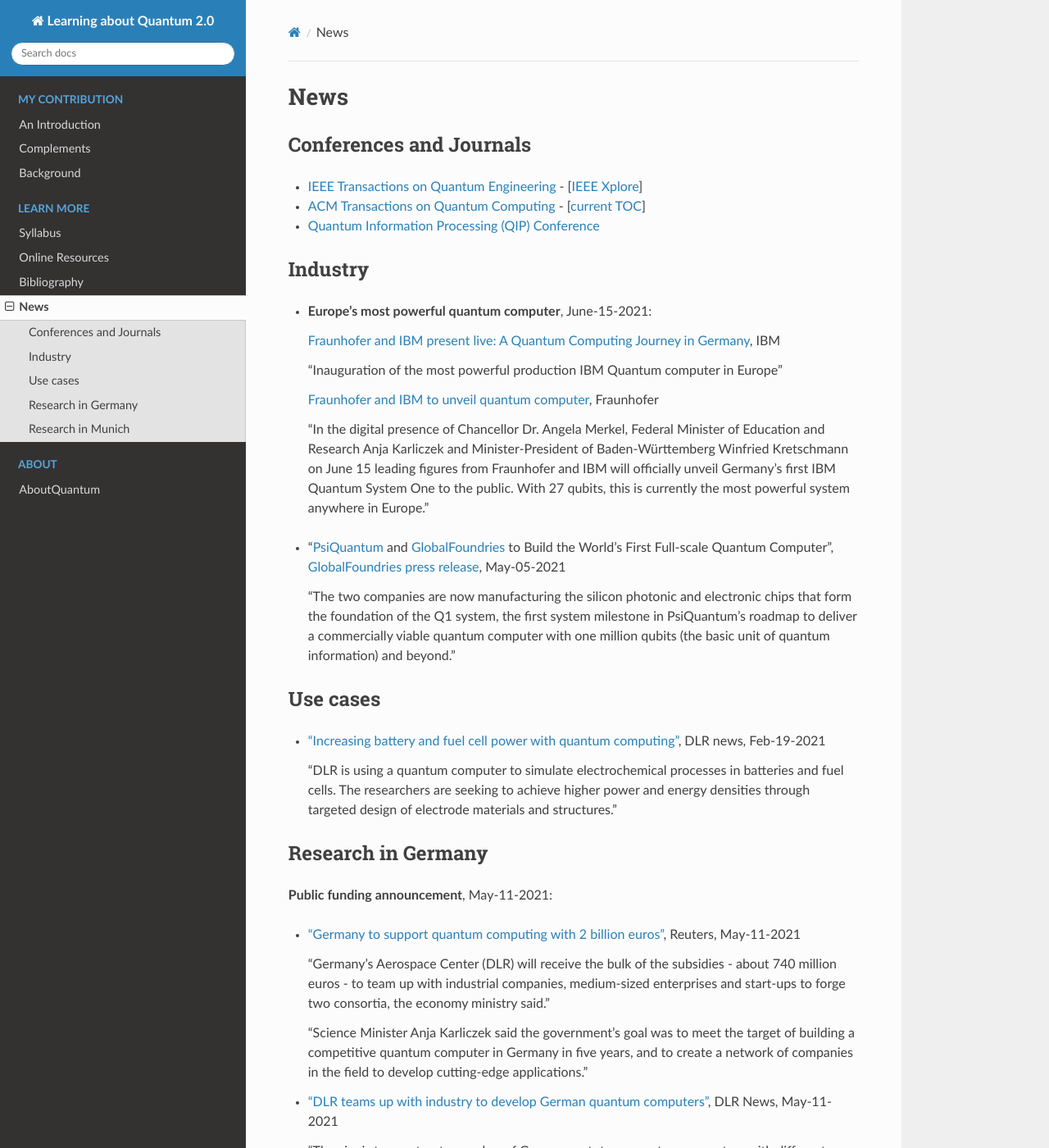
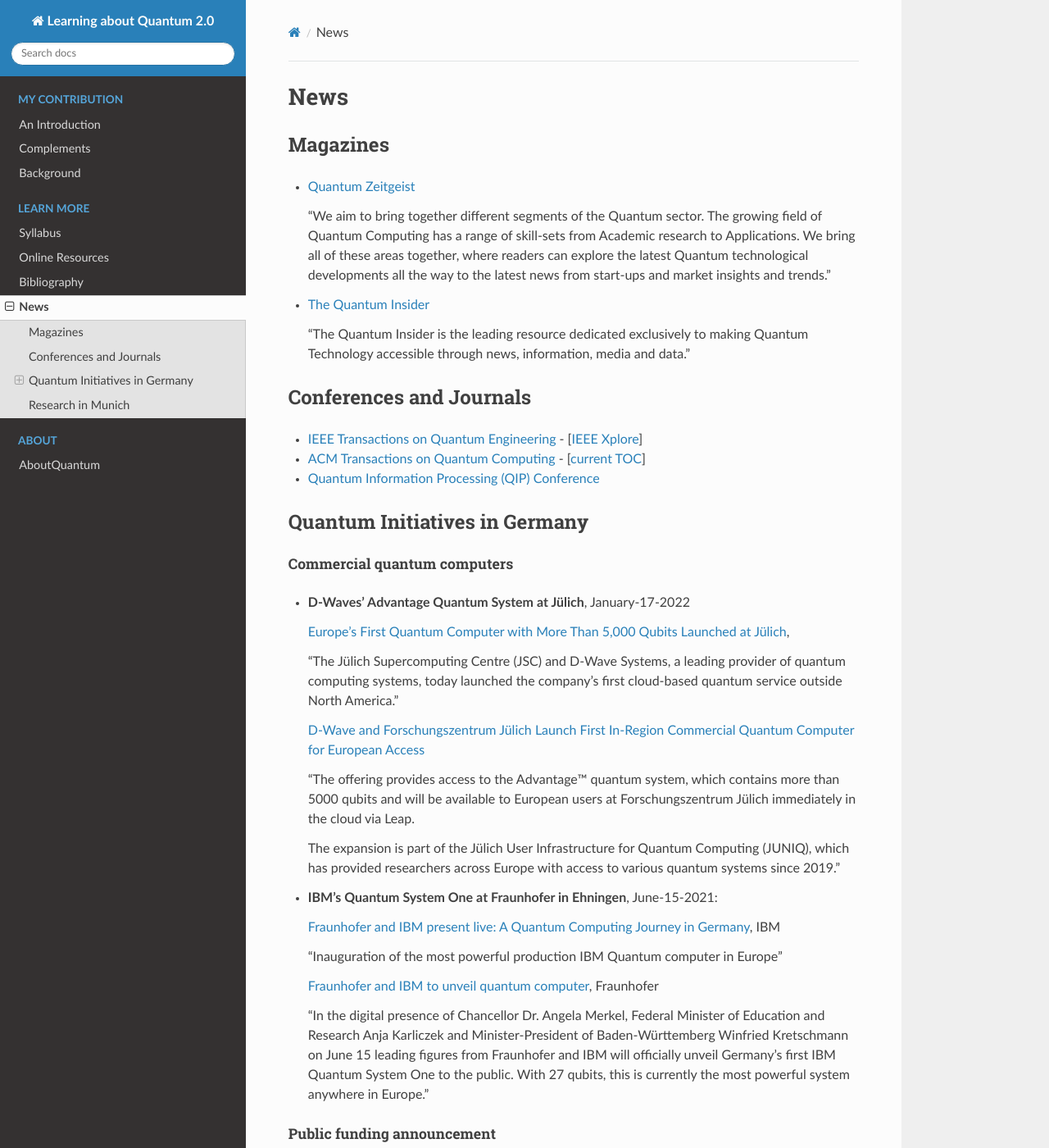
Before and after one commit to tomlqc/about-quantum, a Sphinx documentation site: the page built from source/news/news.rst, in a window 1280 px wide and 1400 px high. Shown: the whole window at 82% size. Built offline with Sphinx 7.4.7 and the Read the Docs theme 2.0.0, drawn with Linux system fonts in a browser that asks for light colours; cross-references to code outside the pages are shown as plain code.

Commit message:
news: added magazines, reorganized and update the quantum initiatives.

```diff
--- a/source/about/syllabus.rst
+++ b/source/about/syllabus.rst
@@ -38,7 +38,7 @@
   `Introduction to Quantum Computing and Quantum Hardware <https://qiskit.org/learn/intro-qc-qh/>`_
 - `IEEE Quantum Week 2021 <https://qce.quantum.ieee.org/>`_
 
-Finally I strongly recommend this *divertimento*:
+Finally I strongly recommend this great and entertaining introduction:
 
 - `Quantum Country <https://quantum.country/>`_
   by Andy Matuschak and Michael Nielsen.
--- a/source/news/news.rst
+++ b/source/news/news.rst
@@ -1,6 +1,21 @@
 
 News
 ====
+
+.. ---------------------------------------------------------------------------
+
+Magazines
+---------
+
+- `Quantum Zeitgeist <https://quantumzeitgeist.com/>`_
+
+  "We aim to bring together different segments of the Quantum sector.
+  The growing field of Quantum Computing has a range of skill-sets from Academic research to Applications.
+  We bring all of these areas together, where readers can explore the latest Quantum technological developments all the way to the latest news from start-ups and market insights and trends."
+
+- `The Quantum Insider <https://thequantuminsider.com/>`_
+
+  "The Quantum Insider is the leading resource dedicated exclusively to making Quantum Technology accessible through news, information, media and data."
 
 .. ---------------------------------------------------------------------------
 
@@ -17,10 +32,27 @@
 
 .. ---------------------------------------------------------------------------
 
-Industry
---------
+Quantum Initiatives in Germany
+------------------------------
 
-- **Europe's most powerful quantum computer**, June-15-2021:
+Commercial quantum computers
+^^^^^^^^^^^^^^^^^^^^^^^^^^^^
+
+- **D-Waves' Advantage Quantum System at Jülich**, January-17-2022
+
+  `Europe’s First Quantum Computer with More Than 5,000 Qubits Launched at Jülich
+  <https://www.fz-juelich.de/portal/EN/Press/PressReleases/2022/2022-01-17-juniq-pm/_node.html>`_,
+
+  "The Jülich Supercomputing Centre (JSC) and D-Wave Systems, a leading provider of quantum computing systems, today launched the company’s first cloud-based quantum service outside North America."
+
+  `D-Wave and Forschungszentrum Jülich Launch First In-Region Commercial Quantum Computer for European Access
+  <https://www.dwavesys.com/company/newsroom/press-release/d-wave-and-forschungszentrum-julich-launch-first-in-region-commercial-quantum-computer-for-european-access/>`_
+
+  "The offering provides access to the Advantage™ quantum system, which contains more than 5000 qubits and will be available to European users at Forschungszentrum Jülich immediately in the cloud via Leap.
+
+  The expansion is part of the Jülich User Infrastructure for Quantum Computing (JUNIQ), which has provided researchers across Europe with access to various quantum systems since 2019."
+
+- **IBM's Quantum System One at Fraunhofer in Ehningen**, June-15-2021:
 
   `Fraunhofer and IBM present live: A Quantum Computing Journey in Germany
   <https://www.ibm.com/de-de/events/quantum-opening-en>`_,
@@ -36,32 +68,8 @@
   With 27 qubits, this is currently the most powerful system anywhere in Europe."
 
 
-* "`PsiQuantum <https://psiquantum.com/>`_ and
-  `GlobalFoundries <https://globalfoundries.com/>`_ to Build the World’s First Full-scale Quantum Computer",
-  `GlobalFoundries press release <https://globalfoundries.com/press-release/psiquantum-and-globalfoundries-build-worlds-first-full-scale-quantum-computer?utm_source=HomepageInTheNews&utm_medium=gf.com&utm_campaign=PsiQuantum>`_,
-  May-05-2021
-
-  "The two companies are now manufacturing the silicon photonic and electronic chips that form the foundation of the Q1 system, the first system milestone in PsiQuantum’s roadmap to deliver a commercially viable quantum computer with one million qubits (the basic unit of quantum information) and beyond."
-
-
-.. ---------------------------------------------------------------------------
-
-Use cases
----------
-
-- `"Increasing battery and fuel cell power with quantum computing"
-  <https://www.dlr.de/content/en/articles/news/2021/01/20210219_quest-quantum-computer-energy-storage.html>`_,
-  DLR news, Feb-19-2021
-
-  "DLR is using a quantum computer to simulate electrochemical processes in batteries and fuel cells.
-  The researchers are seeking to achieve higher power and energy densities through targeted design of electrode materials and structures."
-
-.. ---------------------------------------------------------------------------
-
-Research in Germany
--------------------
-
-**Public funding announcement**, May-11-2021:
+Public funding announcement
+^^^^^^^^^^^^^^^^^^^^^^^^^^^
 
 - `"Germany to support quantum computing with 2 billion euros"
   <https://www.reuters.com/article/us-germany-quantumcomputer-idUSKBN2CS0W9>`_,
```
